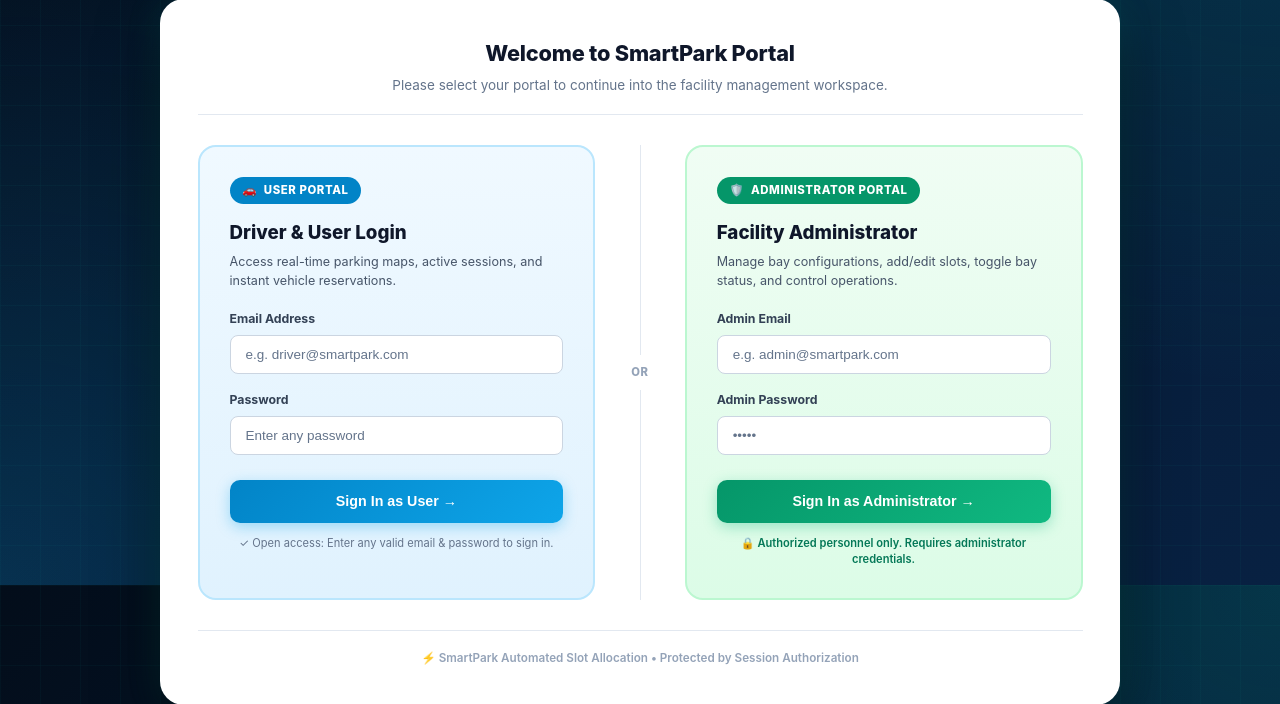
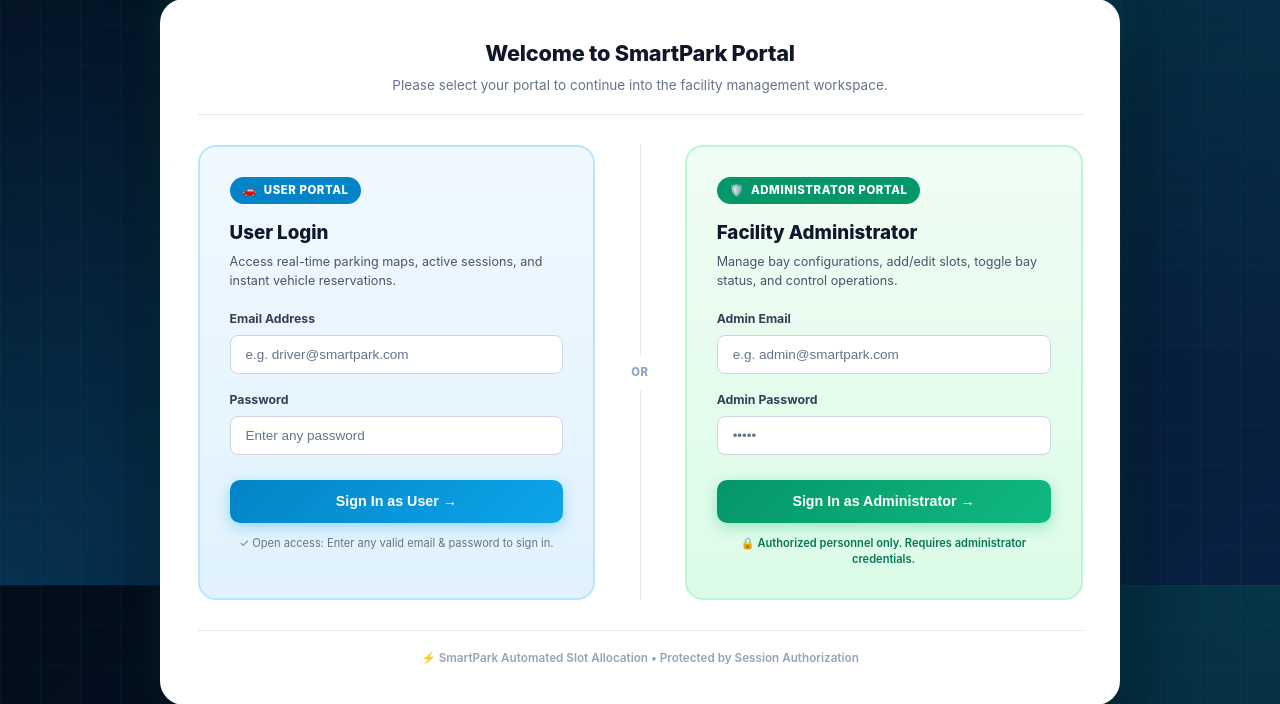
Before and after one commit to msRishika/SmartPark, a Flask app: page / in a window 1280 px wide. Shown: the part 215-919 px from the top of the page. Run offline with Flask 3, Linux system fonts and the light colour scheme.

Commit message:
Change Driver and User Login heading

```diff
--- a/templates/login.html
+++ b/templates/login.html
@@ -50,7 +50,7 @@
             <span>User Portal</span>
           </div>
 
-          <h3 class="section-heading">Driver &amp; User Login</h3>
+          <h3 class="section-heading">User Login</h3>
           <p class="section-subtext">Access real-time parking maps, active sessions, and instant vehicle reservations.</p>
 
           <form action="{{ url_for('login_user') }}" method="POST" class="auth-form">
```
